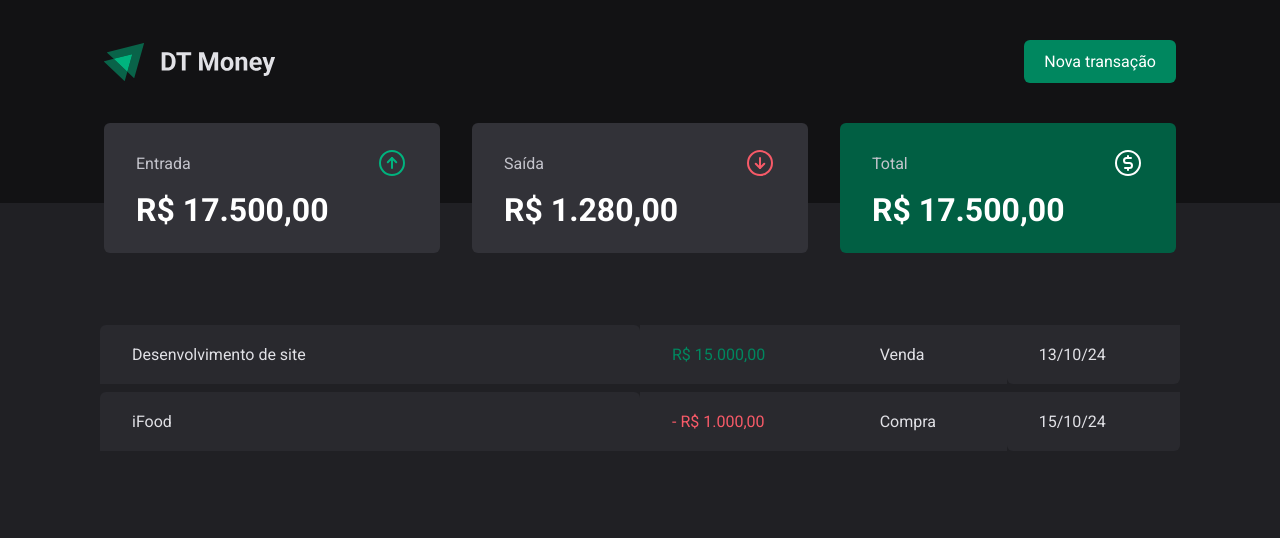
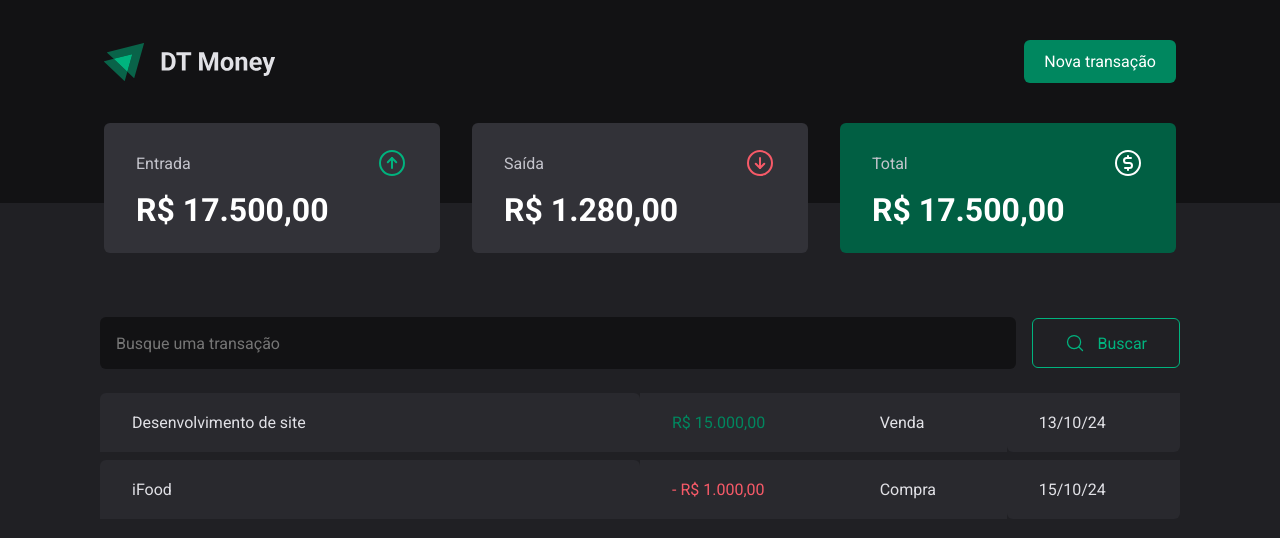
Before and after one commit to wwilliamsantana/dashboard-ig, a React (Vite) app: page / in a window 1280 px wide. Shown: the top 538 px of the page. Built offline with nearby package versions, Linux system fonts and the light colour scheme.

Commit message:
feat: Component SearchForm

```diff
--- /dev/null
+++ b/src/pages/Transactions/components/SearchForm/index.tsx
@@ -0,0 +1,14 @@
+import { MagnifyingGlass } from 'phosphor-react'
+import { SearchFormContainer } from './styled'
+
+export function SearchForm() {
+  return (
+    <SearchFormContainer>
+      <input type="text" placeholder="Busque uma transação" />
+      <button>
+        <MagnifyingGlass size={20} />
+        Buscar
+      </button>
+    </SearchFormContainer>
+  )
+}
--- /dev/null
+++ b/src/pages/Transactions/components/SearchForm/styled.ts
@@ -0,0 +1,38 @@
+import styled from 'styled-components'
+
+export const SearchFormContainer = styled.form`
+  display: flex;
+  align-items: center;
+  gap: 1rem;
+
+  input {
+    flex: 1;
+    border: none;
+    height: 52px;
+    background-color: ${(props) => props.theme.gray900};
+    color: ${(props) => props.theme.gray100};
+    padding: 1rem;
+    border-radius: 6px;
+
+    ::placeholder {
+      color: ${(props) => props.theme.gray300};
+    }
+  }
+
+  button {
+    padding: 0.875rem 2rem;
+    background: transparent;
+    color: ${(props) => props.theme.green300};
+    border-radius: 6px;
+    display: flex;
+    align-items: center;
+    gap: 0.75rem;
+    border: 1px solid ${(props) => props.theme.green300};
+
+    &:hover {
+      background: ${(props) => props.theme.green500};
+      color: ${(props) => props.theme.white};
+      transition: all 0.2s;
+    }
+  }
+`
--- a/src/pages/Transactions/index.tsx
+++ b/src/pages/Transactions/index.tsx
@@ -1,5 +1,6 @@
 import { Header } from '../../components/Header'
 import { Summary } from '../../components/Summary'
+import { SearchForm } from './components/SearchForm'
 import {
   PriceHighLight,
   TransactionTable,
@@ -13,6 +14,7 @@ export function Transactions() {
       <Summary />
 
       <TransactionTableContainer>
+        <SearchForm />
         <TransactionTable>
           <tbody>
             <tr>
--- a/src/pages/Transactions/styles.ts
+++ b/src/pages/Transactions/styles.ts
@@ -11,6 +11,7 @@ export const TransactionTable = styled.table`
   width: 100%;
   border-collapse: separate;
   border-spacing: 0 0.5rem;
+  margin-top: 1rem;
 
   td {
     padding: 1.25rem 2rem;
```
